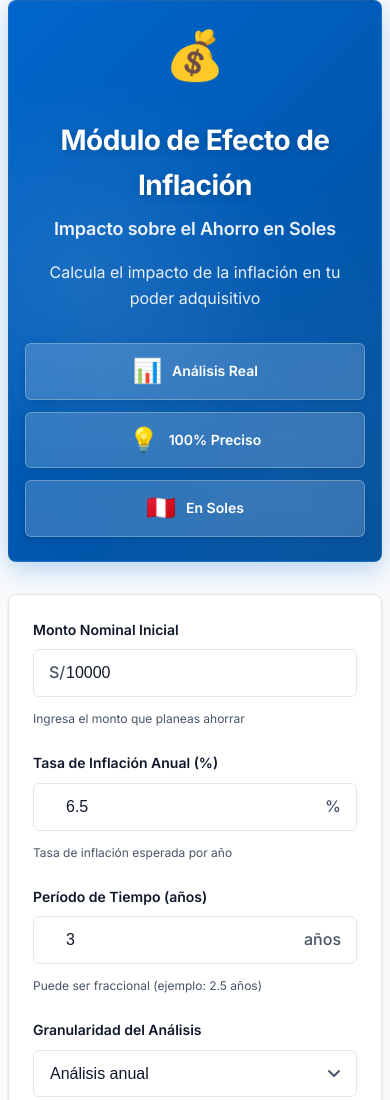
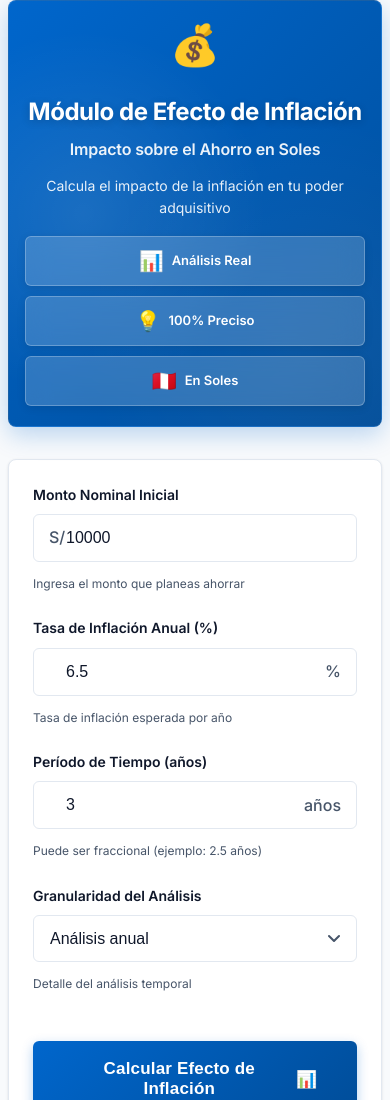
Before and after one commit to daneolx/ModuloProyeccion, a website: page public/index.html in a window 390 px wide. Shown: the top 1100 px of the page. Drawn offline with Linux system fonts and the light colour scheme.

Commit message:
Update styles.css

```diff
--- a/public/styles.css
+++ b/public/styles.css
@@ -87,14 +87,14 @@ body {
 }
 
 .header-content {
-    padding: 3rem 2rem;
+    padding: 2rem 1.5rem;
     position: relative;
     z-index: 1;
 }
 
 .header-icon {
-    font-size: 4rem;
-    margin-bottom: 1rem;
+    font-size: 3rem;
+    margin-bottom: 0.75rem;
     display: inline-block;
     animation: float 3s ease-in-out infinite;
 }
@@ -105,34 +105,34 @@ body {
 }
 
 .header h1 {
-    font-size: 2.5rem;
+    font-size: 2rem;
     font-weight: 700;
-    margin-bottom: 0.5rem;
+    margin-bottom: 0.375rem;
     text-shadow: 0 2px 8px rgba(0, 0, 0, 0.2);
     letter-spacing: -0.02em;
 }
 
 .header h2 {
-    font-size: 1.5rem;
+    font-size: 1.25rem;
     font-weight: 600;
-    margin-bottom: 1rem;
+    margin-bottom: 0.75rem;
     opacity: 0.92;
     letter-spacing: -0.01em;
 }
 
 .subtitle {
-    font-size: 1.125rem;
+    font-size: 1rem;
     opacity: 0.9;
     font-weight: 400;
-    margin-bottom: 2rem;
+    margin-bottom: 1.25rem;
 }
 
 .header-stats {
     display: flex;
     justify-content: center;
-    gap: 1.5rem;
+    gap: 1.25rem;
     flex-wrap: wrap;
-    margin-top: 2rem;
+    margin-top: 1.25rem;
 }
 
 .stat-badge {
@@ -141,10 +141,10 @@ body {
     -webkit-backdrop-filter: blur(12px);
     border: 1px solid rgba(255, 255, 255, 0.25);
     border-radius: var(--radius-md);
-    padding: 0.875rem 1.75rem;
+    padding: 0.625rem 1.25rem;
     display: flex;
     align-items: center;
-    gap: 0.625rem;
+    gap: 0.5rem;
     transition: all 0.25s cubic-bezier(0.4, 0, 0.2, 1);
     box-shadow: 0 2px 8px rgba(0, 0, 0, 0.1);
 }
@@ -156,11 +156,11 @@ body {
 }
 
 .stat-icon {
-    font-size: 1.5rem;
+    font-size: 1.25rem;
 }
 
 .stat-label {
-    font-size: 0.875rem;
+    font-size: 0.8125rem;
     font-weight: 600;
 }
 
@@ -614,19 +614,19 @@ select:focus {
 /* Responsive Design */
 @media (max-width: 768px) {
     .header-content {
-        padding: 2rem 1.5rem;
+        padding: 1.5rem 1.25rem;
     }
 
     .header h1 {
-        font-size: 2rem;
+        font-size: 1.75rem;
     }
 
     .header h2 {
-        font-size: 1.25rem;
+        font-size: 1.125rem;
     }
 
     .header-stats {
-        gap: 1rem;
+        gap: 0.875rem;
     }
 
     .stat-badge {
@@ -641,33 +641,37 @@ select:focus {
     }
 
     .header-content {
-        padding: 1.5rem 1rem;
+        padding: 1.25rem 1rem;
     }
 
     .header-icon {
-        font-size: 3rem;
+        font-size: 2.5rem;
+        margin-bottom: 0.5rem;
     }
 
     .header h1 {
-        font-size: 1.75rem;
+        font-size: 1.5rem;
     }
 
     .header h2 {
-        font-size: 1.125rem;
+        font-size: 1rem;
     }
 
     .subtitle {
-        font-size: 1rem;
+        font-size: 0.875rem;
+        margin-bottom: 1rem;
     }
 
     .header-stats {
         flex-direction: column;
-        gap: 0.75rem;
+        gap: 0.625rem;
+        margin-top: 1rem;
     }
 
     .stat-badge {
         width: 100%;
         justify-content: center;
+        padding: 0.5rem 1rem;
     }
 
     .form-section,
```
